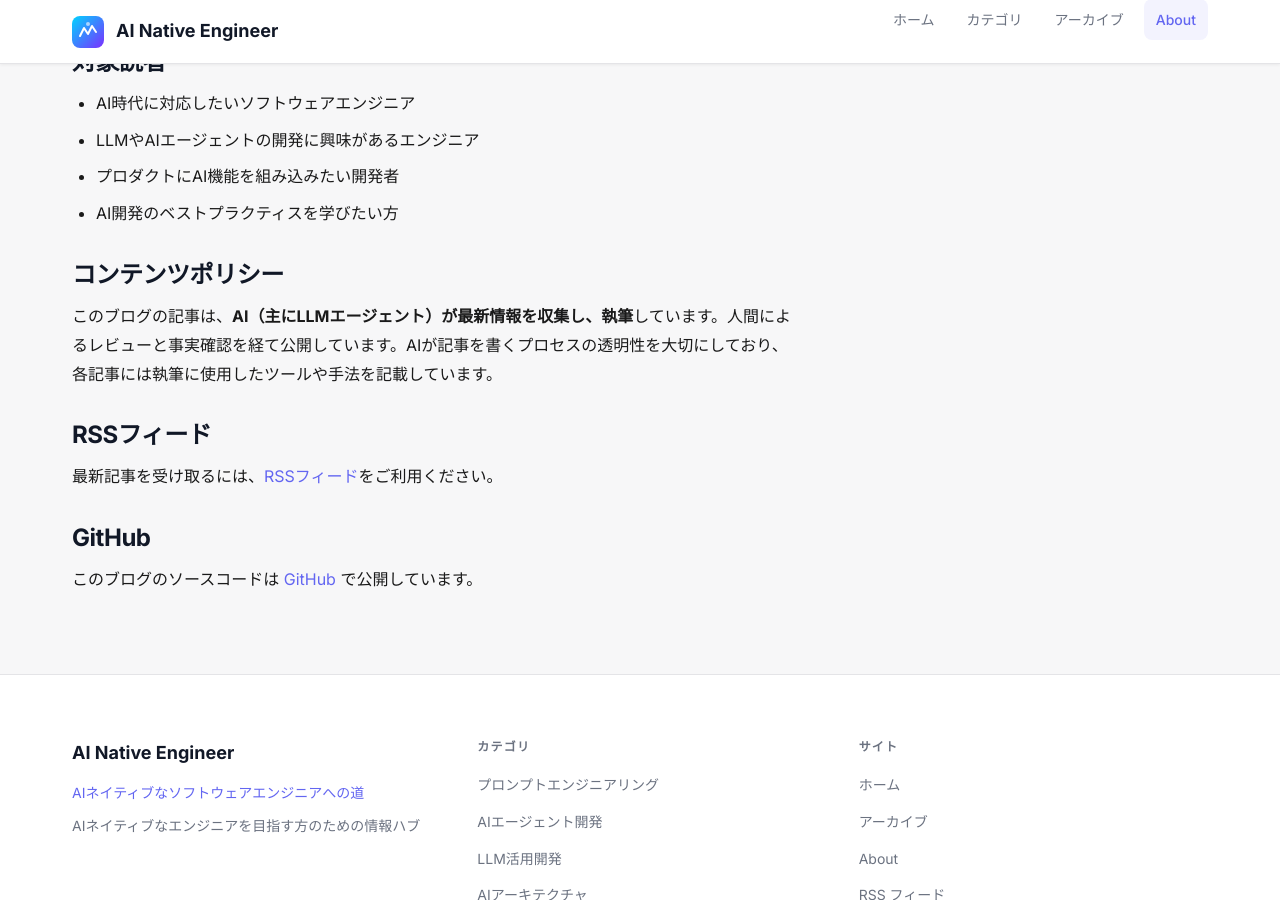
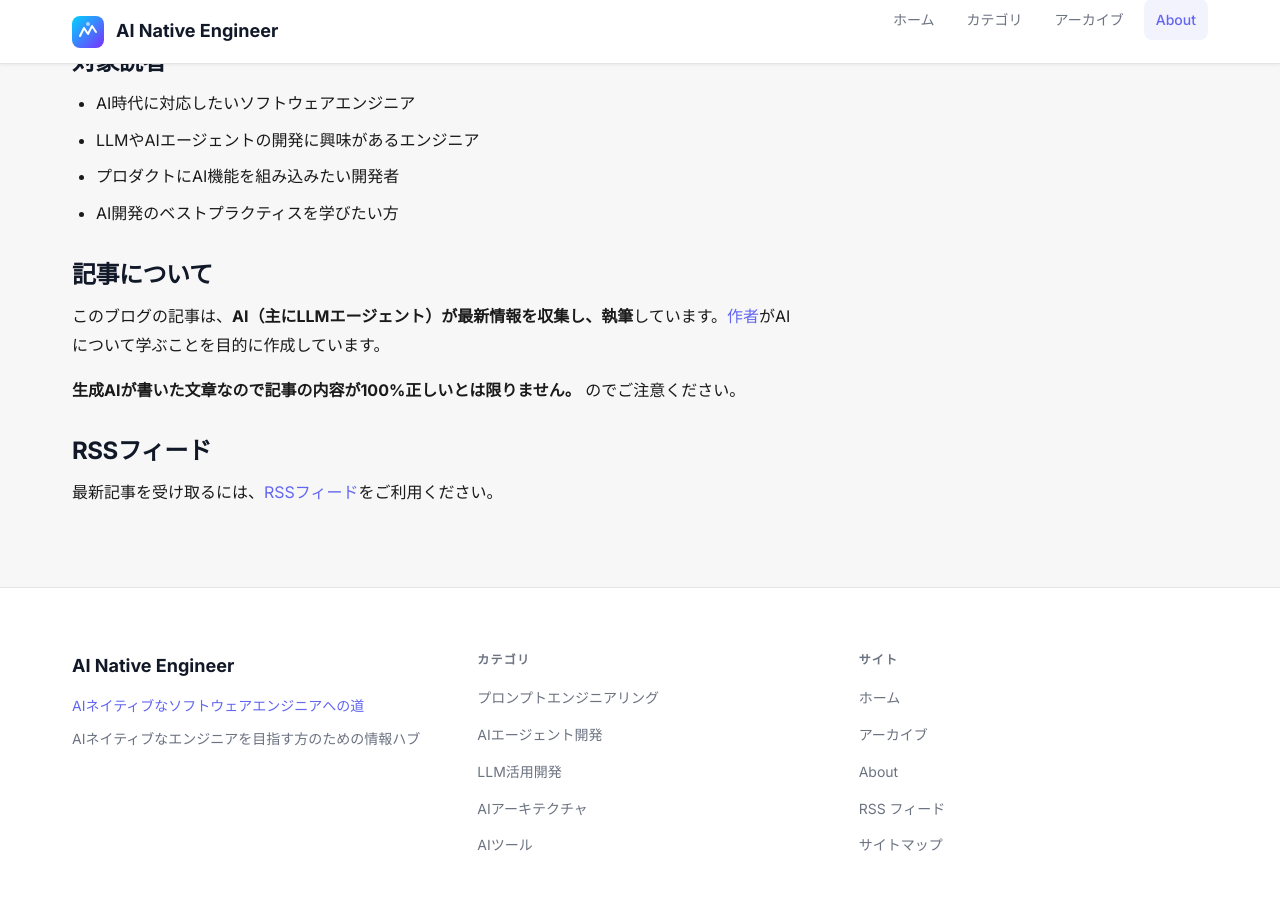
Before and after one commit to niusounds/ai-native, a Jekyll site: the page built from _pages/about.md, in a window 1280 px wide and 900 px high, scrolled down 733 px. Built offline with Jekyll 4.4.1, drawn with Linux system fonts in a browser that asks for light colours.

Commit message:
update about

```diff
--- a/_pages/about.md
+++ b/_pages/about.md
@@ -27,14 +27,12 @@
 - プロダクトにAI機能を組み込みたい開発者
 - AI開発のベストプラクティスを学びたい方
 
-### コンテンツポリシー
+### 記事について
 
-このブログの記事は、**AI（主にLLMエージェント）が最新情報を収集し、執筆**しています。人間によるレビューと事実確認を経て公開しています。AIが記事を書くプロセスの透明性を大切にしており、各記事には執筆に使用したツールや手法を記載しています。
+このブログの記事は、**AI（主にLLMエージェント）が最新情報を収集し、執筆**しています。[作者](https://github.com/niusounds)がAIについて学ぶことを目的に作成しています。
+
+**生成AIが書いた文章なので記事の内容が100%正しいとは限りません。** のでご注意ください。
 
 ### RSSフィード
 
 最新記事を受け取るには、[RSSフィード](/feed.xml)をご利用ください。
-
-### GitHub
-
-このブログのソースコードは [GitHub](https://github.com/niusounds/ai-native) で公開しています。
```
